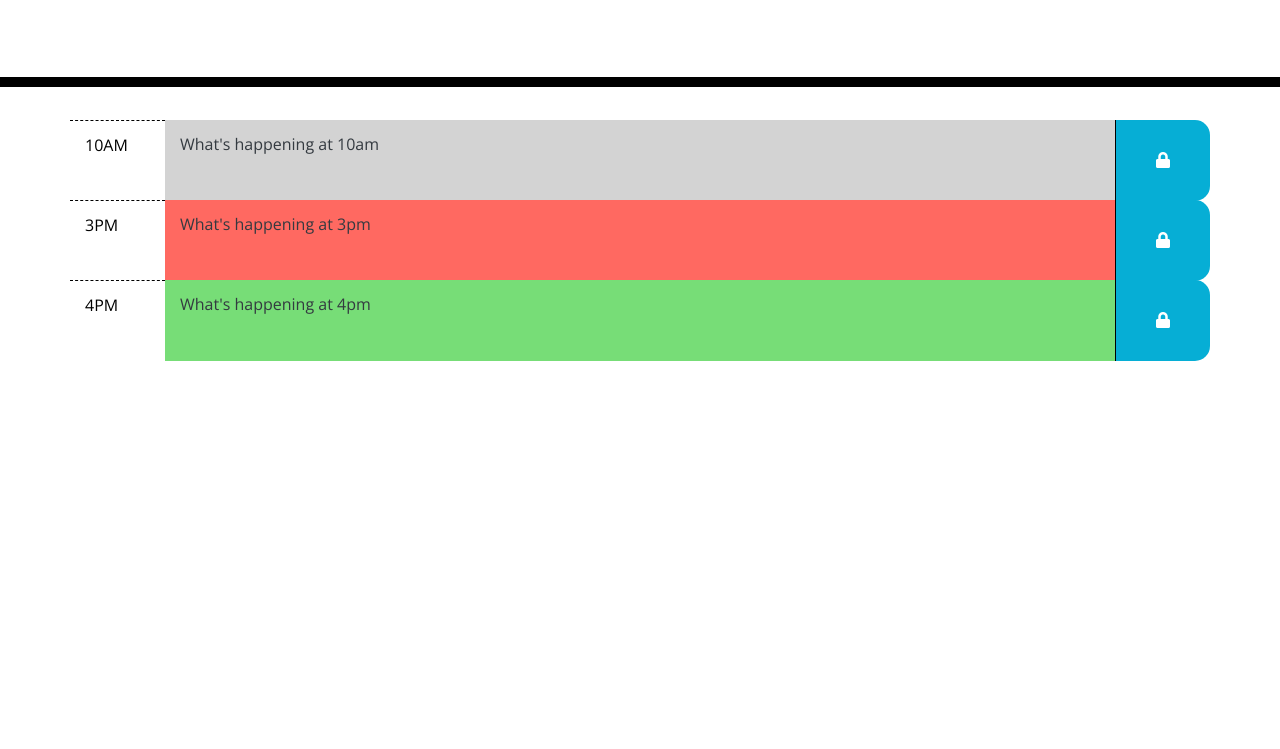
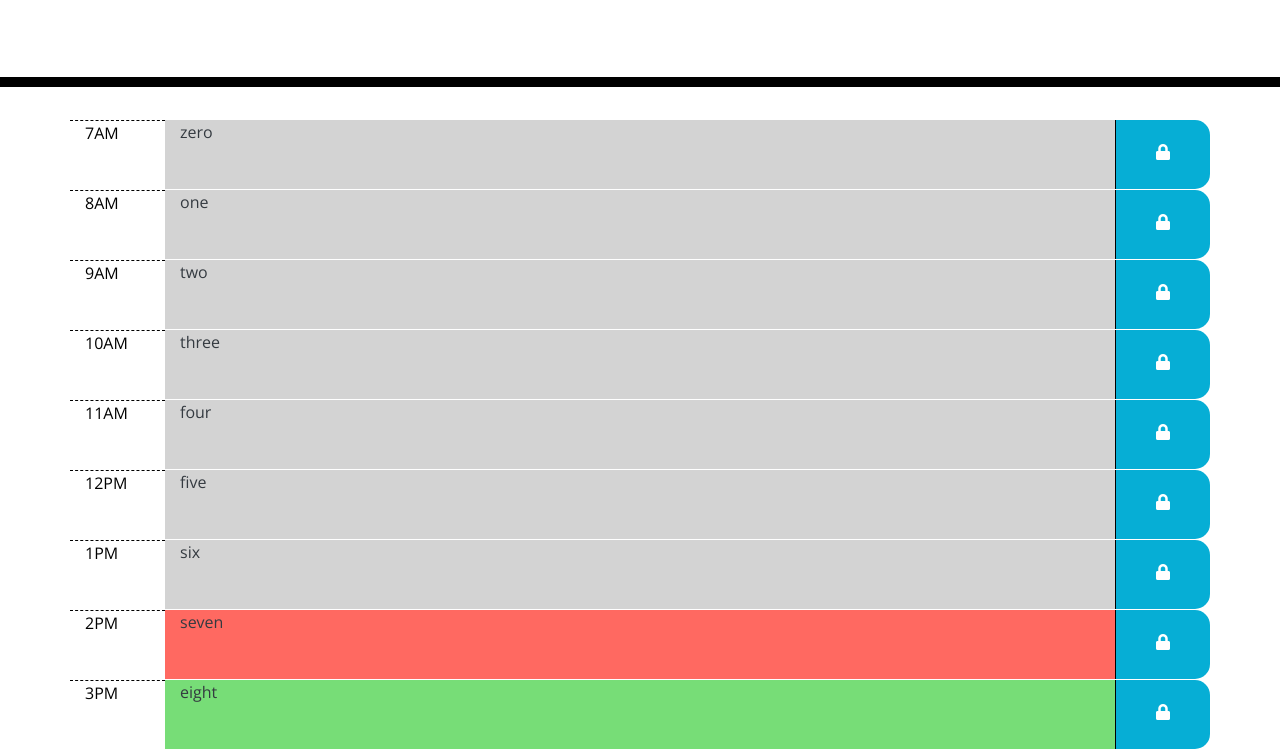
Before and after one commit to bjackels5/workday-schedule, a plain HTML site: page index.html in a window 1280 px wide. Shown: the part 181-930 px from the top of the page. Before the commit the page ends 800 px from the top, so only its background shows below. Drawn offline with nearby package versions, Linux system fonts and the light colour scheme.

Commit message:
display the scheduler with hardcoded data

```diff
--- a/assets/js/workday-schedule.js
+++ b/assets/js/workday-schedule.js
@@ -1 +1,68 @@
 const hours = [ "9AM", "10AM", "11AM", "12AM", "1PM", "2PM", "3PM", "4PM", "5PM" ];
+// fake data just to test with
+var descriptions = [ "zero", "one", "two", "three", "four", "five", "six", "seven", "eight" ];
+// change this as needed for testing so that some appear in the past, some now, some future
+// Don't forget to change it to 9 before final release!
+const firstHour = 7;
+
+var auditHours = function()
+{
+    var now = moment().hour();
+
+    $( ".time-block").each(function( index )
+    {
+        var theHour = firstHour + index;
+        var descEl = $(this).find(".description");
+        descEl.removeClass("future present past");
+        if (theHour === now)
+        {
+            descEl.addClass("present");
+        }
+        else if (theHour < now)
+        {
+            descEl.addClass("past");
+        }
+        else
+        {
+            descEl.addClass("future");
+        }
+    });
+}
+
+var renderHours = function()
+{
+    var containerEl = $("#container");
+    containerEl.empty();
+    var now = moment();
+    var theHour = now.clone();
+
+    for (var i = 0; i < hours.length; i++)
+    {
+        theHour.hour(firstHour + i);
+        var timeBlockEl = $("<div>").addClass("time-block");
+        var timeRowEl = $("<div>").addClass("row row-wds");
+
+        var hourEl = $("<div>").addClass("hour col-1 text-left py-1");
+        var hourParEl = $("<p>").text(theHour.format("hA"));
+        hourEl.append(hourParEl);
+
+        var descEl = $("<div>").addClass("description col-10 text-left text-dark py-1");
+        var descParEl = $("<p>").text(descriptions[i]);
+        descEl.append(descParEl);
+
+        var saveBtnEl = $("<div>").addClass("saveBtn col-1 py-4");
+        // the mock up looks like it's either fa-lock-keyhole or fa-floppy-disk, but neither of those
+        // are in the FontAwesome css file that was linked the code that was given to us.
+        var iconEl = $("<i>").addClass("fa fa-solid fa-lock");
+        saveBtnEl.append(iconEl);
+
+        timeRowEl.append(hourEl, descEl, saveBtnEl);
+
+        timeBlockEl.append(timeRowEl);
+        containerEl.append(timeBlockEl);
+    }
+
+    auditHours();
+};
+
+renderHours();
--- a/assets/style/style.css
+++ b/assets/style/style.css
@@ -32,7 +32,7 @@ textarea {
 
 .row-wds { /* renamed from row to row-wds so that it won't interfere with the row class from bootstrap */
   white-space: pre-wrap;
-  height: 80px;
+  height: 70px; /* changed from 80px to 70px so that it will match the mock-up */
   border-top: 1px solid white;
 }
 
@@ -68,5 +68,4 @@ textarea {
 .saveBtn i:hover {
   font-size: 20px;
   transition: all .3s ease-in-out;
-  color: black;
 }
--- a/index.html
+++ b/index.html
@@ -27,8 +27,10 @@
             <h1 class="display-3">Work Day Scheduler</h1>
             <p class="lead">A simple calendar app for scheduling your work day</p>
             <p id="currentDay" class="lead"></p>
+
         </header>
-    <div class="container">
+        <div class="container" id="container">
+            <!--
             <div class="time-block text-top">
                 <div class="row row-wds text-top">
                     <div class="hour col-1 text-left">
@@ -64,14 +66,16 @@
                         <p>What's happening at 4pm</p>
                     </div>
                     <div class="saveBtn col-1">
-                    <i class="fa fa-lock"></i>
+                        <p class="fa fa-lock"></p>
                     </div>
                 </div>
             </div>
+        -->
             <!-- Timeblocks go here -->
         </div>
 
         <script src="https://code.jquery.com/jquery-3.4.1.min.js"></script>
         <script src="https://cdnjs.cloudflare.com/ajax/libs/moment.js/2.24.0/moment.min.js"></script>
+        <script src="./assets/js/workday-schedule.js"></script>
     </body>
 </html>
```
Also changed, not shown: 2 other files. Lines whose indentation alone changed are shown as unchanged.
